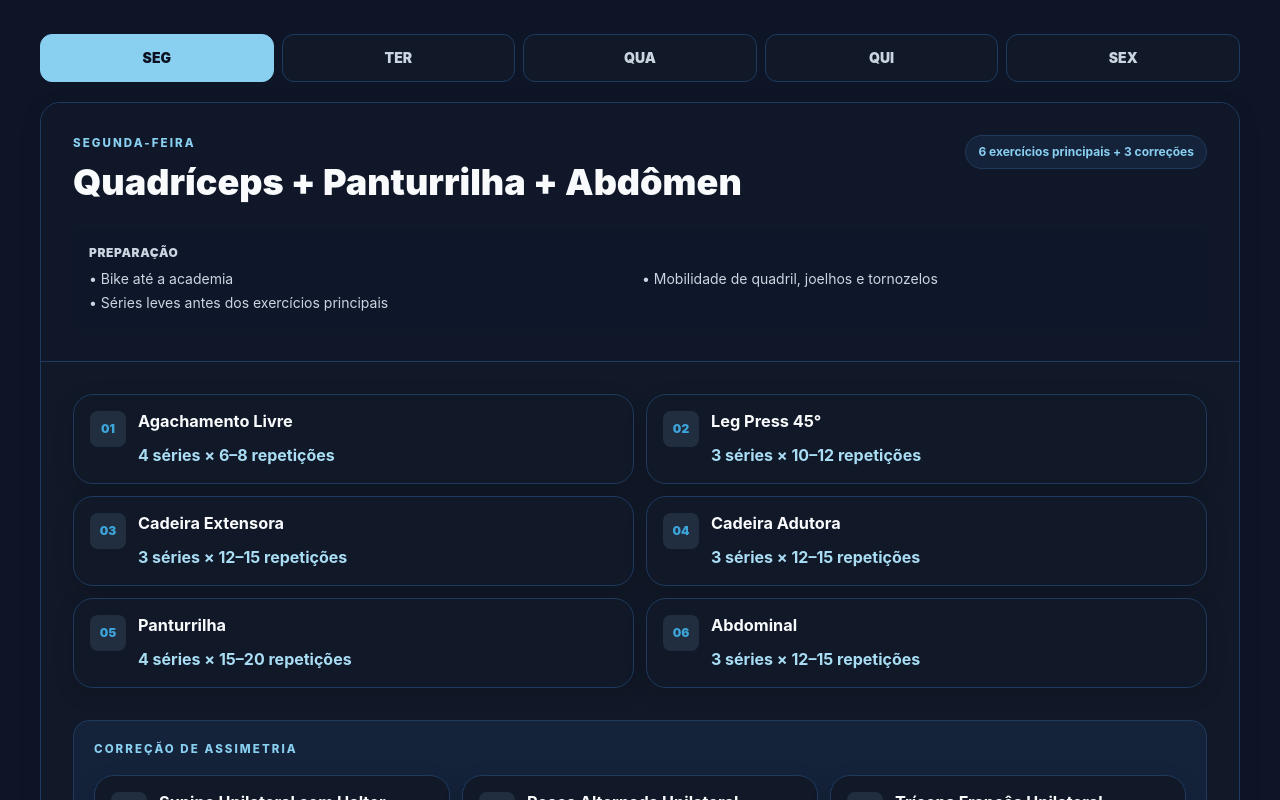
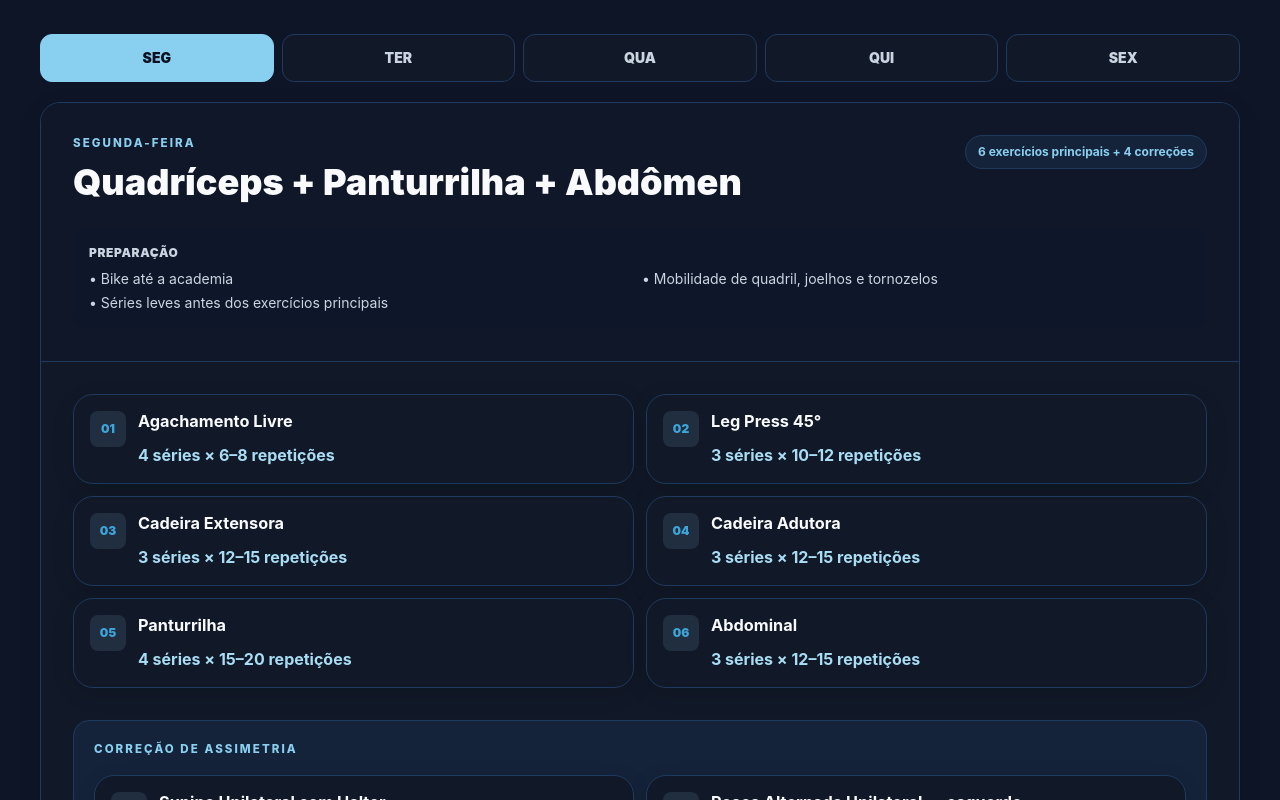
Before and after one commit to orlandoconceicao/ladinpage-treino, a React (Vite) app: page / in a window 1280 px wide. Shown: the part 3040-3840 px from the top of the page. Built offline with nearby package versions, Linux system fonts and the light colour scheme.

Commit message:
perf: adiciona plexão de punho segunda e quinta

```diff
--- a/src/data/workouts.ts
+++ b/src/data/workouts.ts
@@ -1,10 +1,10 @@
 export type Exercise={name:string;sets:string;reps:string;unit:'repetições'|'segundos'};
-export type Workout={day:string;short:string;title:string;prep:string[];exercises:Exercise[];corrections?:Exercise[];note?:string;count:string};
+export type Workout={day:string;short:string;title:string;prep:string[];exercises:Exercise[];corrections?:Exercise[];correctionNotes?:string[];note?:string;count:string};
 const ex=(name:string,sets:string,reps:string,unit:Exercise['unit']='repetições'):Exercise=>({name,sets,reps,unit});
 export const workouts:Workout[]=[
- {day:'Segunda-feira',short:'SEG',title:'Quadríceps + Panturrilha + Abdômen',prep:['Bike até a academia','Mobilidade de quadril, joelhos e tornozelos','Séries leves antes dos exercícios principais'],exercises:[ex('Agachamento Livre','4','6–8'),ex('Leg Press 45°','3','10–12'),ex('Cadeira Extensora','3','12–15'),ex('Cadeira Adutora','3','12–15'),ex('Panturrilha','4','15–20'),ex('Abdominal','3','12–15')],corrections:[ex('Supino Unilateral com Halter','2','10–12'),ex('Rosca Alternada Unilateral — esquerdo','3','10–12'),ex('Tríceps Francês Unilateral — esquerdo','3','10–12')],note:'No Supino Unilateral, começar pelo braço esquerdo.',count:'6 exercícios principais + 3 correções'},
+ {day:'Segunda-feira',short:'SEG',title:'Quadríceps + Panturrilha + Abdômen',prep:['Bike até a academia','Mobilidade de quadril, joelhos e tornozelos','Séries leves antes dos exercícios principais'],exercises:[ex('Agachamento Livre','4','6–8'),ex('Leg Press 45°','3','10–12'),ex('Cadeira Extensora','3','12–15'),ex('Cadeira Adutora','3','12–15'),ex('Panturrilha','4','15–20'),ex('Abdominal','3','12–15')],corrections:[ex('Supino Unilateral com Halter','2','10–12'),ex('Rosca Alternada Unilateral — esquerdo','3','10–12'),ex('Tríceps Francês Unilateral — esquerdo','3','10–12'),ex('Flexão de Punho Unilateral — esquerdo','3','12–15')],correctionNotes:['Os exercícios marcados como "esquerdo" são feitos somente no braço esquerdo.','No Supino Unilateral, começar pelo braço esquerdo.'],count:'6 exercícios principais + 4 correções'},
  {day:'Terça-feira',short:'TER',title:'Peito + Tríceps',prep:['Mobilidade dos ombros','2 séries leves de Supino'],exercises:[ex('Supino Reto','4','6–8'),ex('Supino Inclinado','3','8–10'),ex('Crucifixo na Máquina','3','12–15'),ex('Tríceps Corda','3','10–12'),ex('Tríceps Francês','3','10–12')],note:'Sem corrida. O condicionamento vem principalmente do deslocamento de bicicleta.',count:'5 exercícios'},
  {day:'Quarta-feira',short:'QUA',title:'Costas + Bíceps + Antebraço',prep:['Mobilidade dos ombros','Séries leves antes das remadas e puxadas'],exercises:[ex('Barra Fixa ou Puxada Alta','4','6–10'),ex('Remada Curvada','3','8–10'),ex('Remada Baixa','3','8–12'),ex('Rosca Direta','3','10–12'),ex('Rosca Martelo','3','10–12'),ex('Rosca Inversa','2','12–15')],count:'6 exercícios'},
- {day:'Quinta-feira',short:'QUI',title:'Posterior + Glúteo + Panturrilha + Abdômen',prep:['Mobilidade de quadril','Séries leves antes do Levantamento Terra Romeno'],exercises:[ex('Levantamento Terra Romeno','4','8–10'),ex('Mesa Flexora','3','10–12'),ex('Elevação Pélvica','3','10–12'),ex('Cadeira Flexora','3','10–12'),ex('Panturrilha','4','15–20'),ex('Abdominal','3','12–15')],corrections:[ex('Supino Unilateral com Halter','2','10–12'),ex('Rosca Alternada Unilateral — esquerdo','3','10–12'),ex('Tríceps Francês Unilateral — esquerdo','3','10–12')],note:'No Supino Unilateral, começar pelo braço esquerdo.',count:'6 exercícios principais + 3 correções'},
+ {day:'Quinta-feira',short:'QUI',title:'Posterior + Glúteo + Panturrilha + Abdômen',prep:['Mobilidade de quadril','Séries leves antes do Levantamento Terra Romeno'],exercises:[ex('Levantamento Terra Romeno','4','8–10'),ex('Mesa Flexora','3','10–12'),ex('Elevação Pélvica','3','10–12'),ex('Cadeira Flexora','3','10–12'),ex('Panturrilha','4','15–20'),ex('Abdominal','3','12–15')],corrections:[ex('Supino Unilateral com Halter','2','10–12'),ex('Rosca Alternada Unilateral — esquerdo','3','10–12'),ex('Tríceps Francês Unilateral — esquerdo','3','10–12'),ex('Flexão de Punho Unilateral — esquerdo','3','12–15')],correctionNotes:['Os exercícios marcados como "esquerdo" são feitos somente no braço esquerdo.','No Supino Unilateral, começar pelo braço esquerdo.'],count:'6 exercícios principais + 4 correções'},
  {day:'Sexta-feira',short:'SEX',title:'Ombros + Trapézio + Abdômen',prep:['Mobilidade dos ombros','Rotação externa com elástico','Séries leves de Desenvolvimento'],exercises:[ex('Desenvolvimento Militar','4','6–10'),ex('Elevação Lateral com Halteres','4','10–15'),ex('Crucifixo Invertido','3','12–15'),ex('Encolhimento com Halteres ou Barra','3','10–15'),ex('Abdominal','3','12–15')],count:'5 exercícios'}
 ];
```
Also changed, not shown: src/App.tsx (+1 -1 lines).
